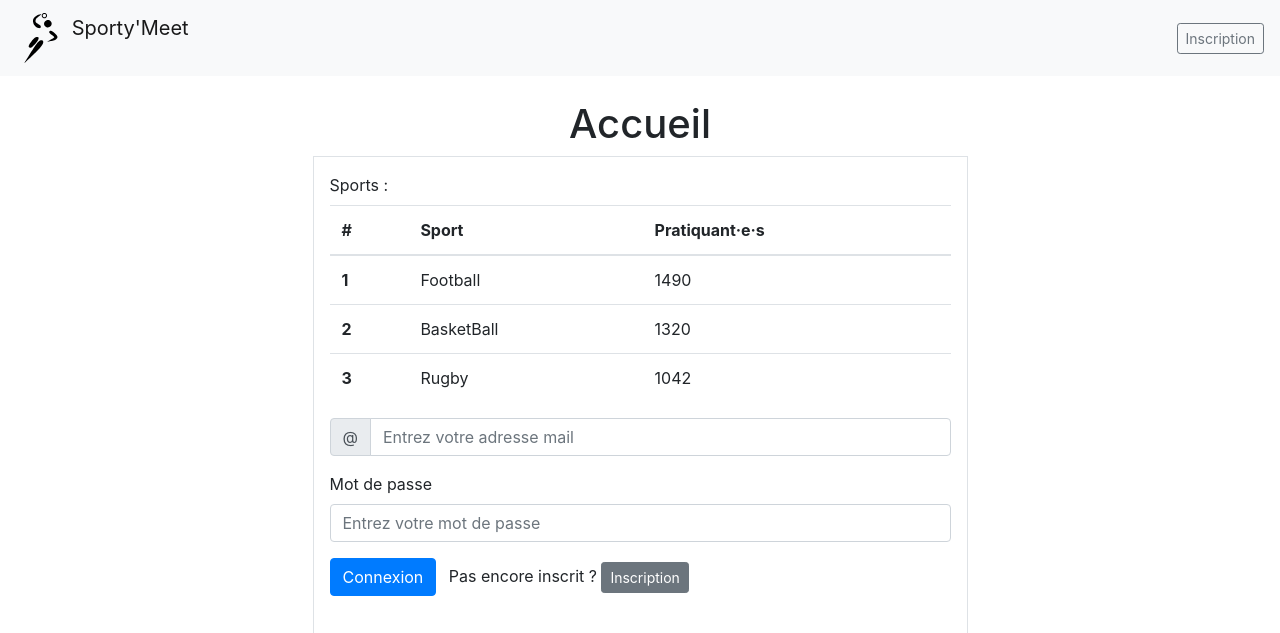
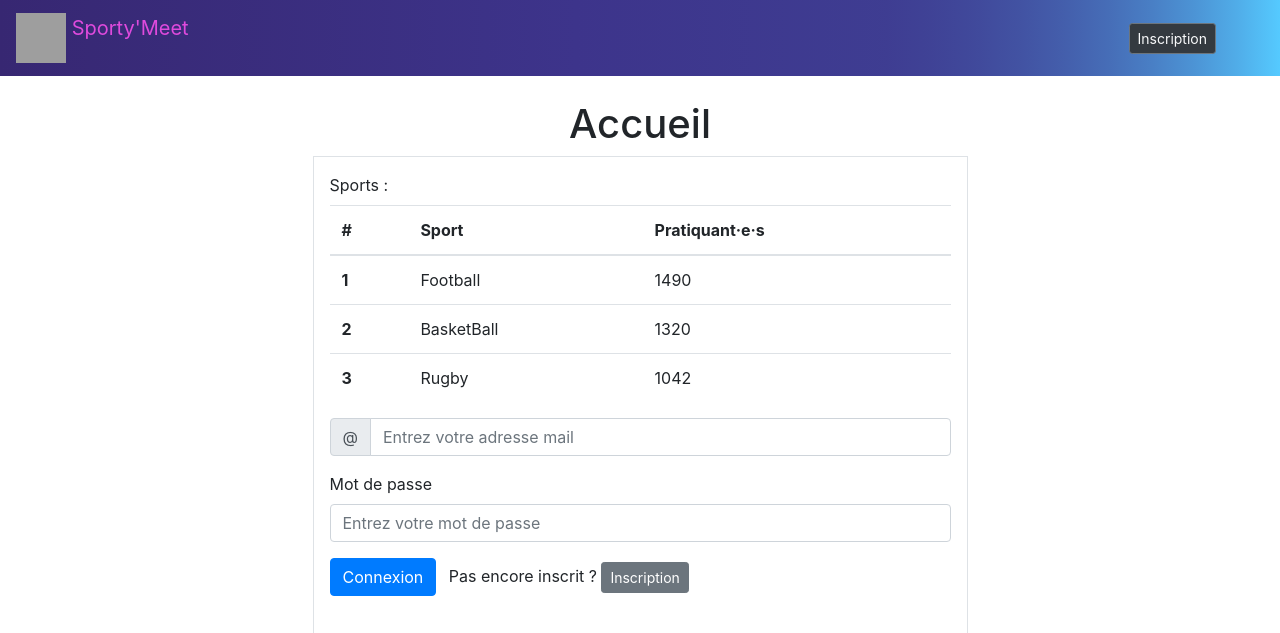
Before and after one commit to QDelage/TechnoWeb-Project, a PHP site: page / in a window 1280 px wide. Shown: the top 633 px of the page. Run offline with PHP 8.4, Linux system fonts and the light colour scheme; grey boxes are pictures that could not be loaded.

Commit message:
Mise en page header
Changement couleur logo + titre + dégradé background

```diff
--- a/css/stylesheet.css
+++ b/css/stylesheet.css
@@ -2,3 +2,11 @@
     width: 50px;
     height: 50px;
 }
+
+.navbar {
+    background: linear-gradient(to right, #372772, #3D348B, 90%, #55caff);
+}
+
+#nomSite {
+    color: #df4add !important;
+}
--- a/include/pages/enTete.inc.php
+++ b/include/pages/enTete.inc.php
@@ -1,7 +1,8 @@
-<nav class="navbar navbar-light bg-light">
-  <a class="navbar-brand" href="#">
-    <img id="logo" src="img/logo.svg" class="d-inline-block align-top" alt="logo">
+<nav class="navbar navbar-light">
+  <a id="nomSite" class="navbar-brand" href="#">
+    <img id="logo" src="img/logo.png" class="d-inline-block align-top" alt="logo">
     Sporty'Meet
   </a>
-  <a class="btn btn-sm btn-outline-secondary" href="index.php?page=1">Inscription</a>
+  <a class="btn btn-sm btn-dark mr-5 text-light btn-outline-secondary"
+    href="index.php?page=1">Inscription</a>
 </nav>
```
Also changed, not shown: 1 other file.
